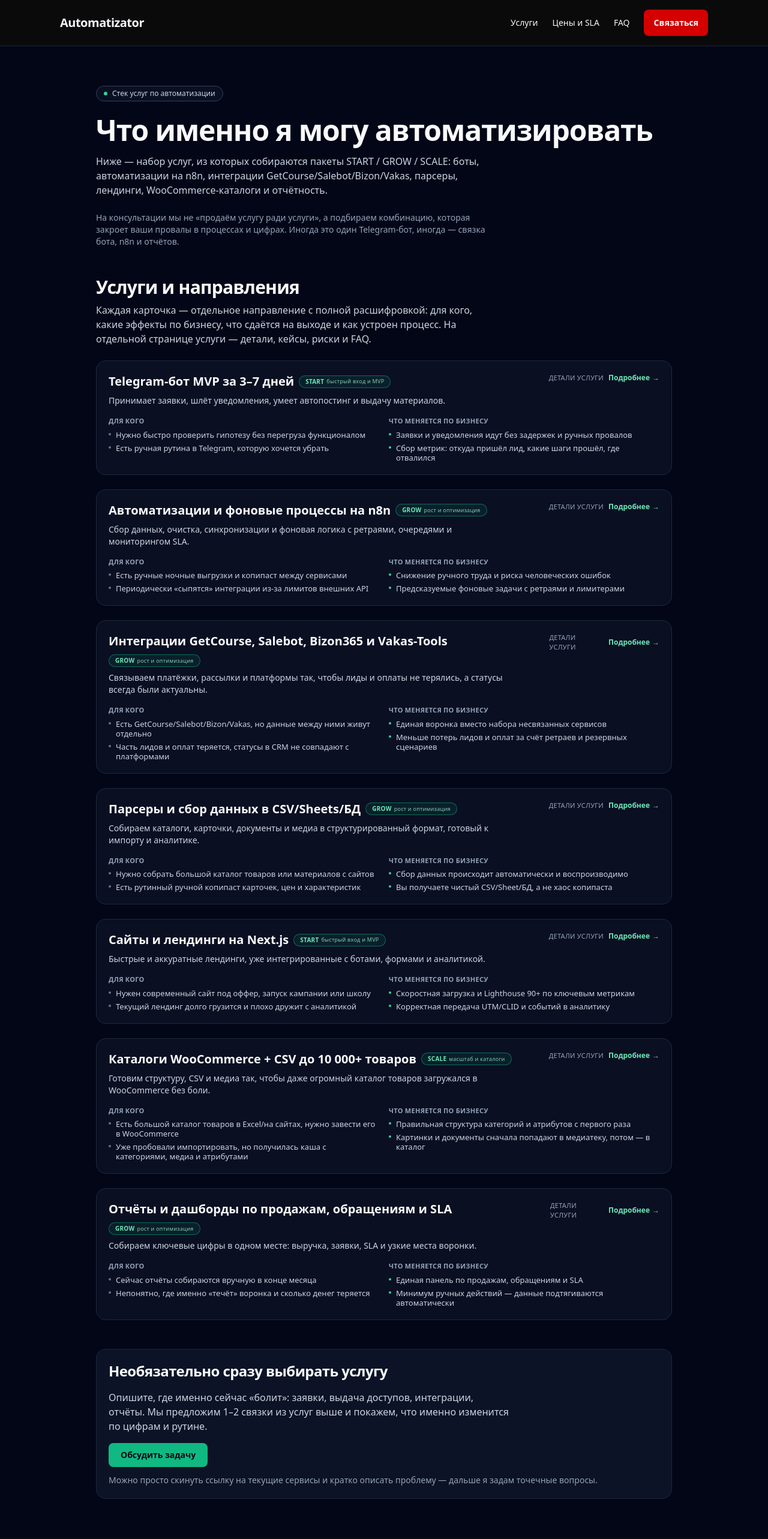
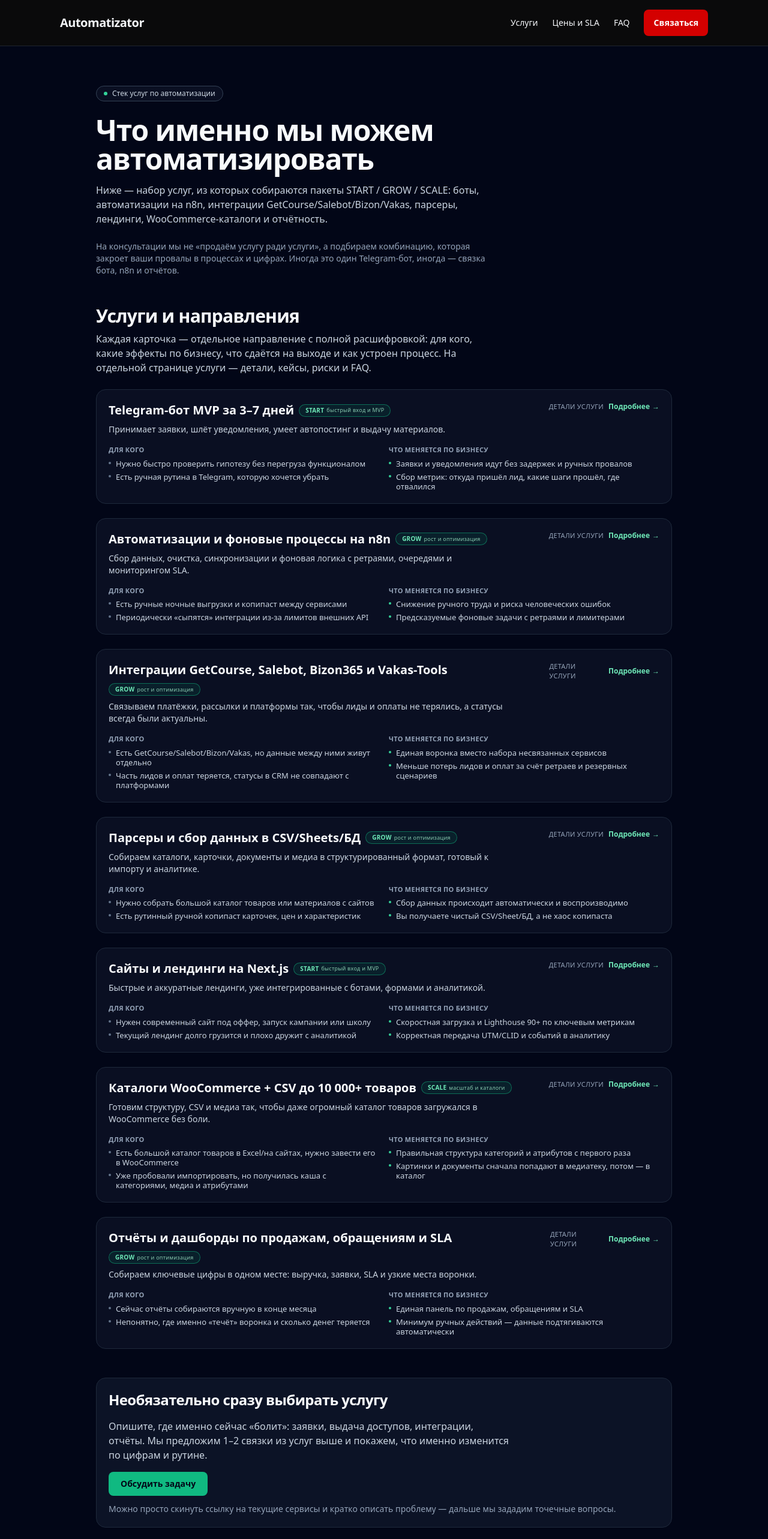
Before and after one commit to druzhbacompany/automatizator-site, a Next.js app: page /services in a window 1280 px wide. Shown: the top 2566 px of the page at 60% size. Built offline with nearby package versions, Linux system fonts and the light colour scheme.

Commit message:
refactor: ensure all service provider pronouns are plural

```diff
--- a/app/pricing/page.tsx
+++ b/app/pricing/page.tsx
@@ -200,7 +200,7 @@ export default function PricingPage() {
               <p className="mt-1 text-sm font-semibold text-emerald-300">от 4 000 до 12 000 ₽</p>
               <p className="mt-2 text-xs leading-relaxed text-slate-300 sm:text-sm">
                 Одна услуга на выбор: интеграция, сценарий бота, отчёт, мелкий фикс. Формат: вы описываете проблему,
-                я предлагаю решение и фиксирую бюджет до начала работ.
+                мы предлагаем решение и фиксируем бюджет до начала работ.
               </p>
             </div>
             <div className="rounded-2xl border border-slate-800 bg-slate-900/60 p-4">
--- a/app/services/page.tsx
+++ b/app/services/page.tsx
@@ -48,7 +48,7 @@ export default function ServicesPage() {
           </div>
           <div className="space-y-4">
             <h1 className="text-3xl font-semibold tracking-tight text-slate-50 sm:text-4xl lg:text-5xl">
-              Что именно я могу автоматизировать
+              Что именно мы можем автоматизировать
             </h1>
             <p className="max-w-2xl text-sm leading-relaxed text-slate-300 sm:text-base">
               Ниже — набор услуг, из которых собираются пакеты START / GROW / SCALE: боты, автоматизации на n8n,
@@ -182,8 +182,8 @@ export default function ServicesPage() {
               Обсудить задачу
             </a>
             <p className="text-xs text-slate-400 sm:text-sm">
-              Можно просто скинуть ссылку на текущие сервисы и кратко описать проблему — дальше я задам точечные
-              вопросы.
+              Можно просто скинуть ссылку на текущие сервисы и кратко описать проблему — дальше мы зададим точечные
+вопросы.
             </p>
           </div>
         </section>
```
